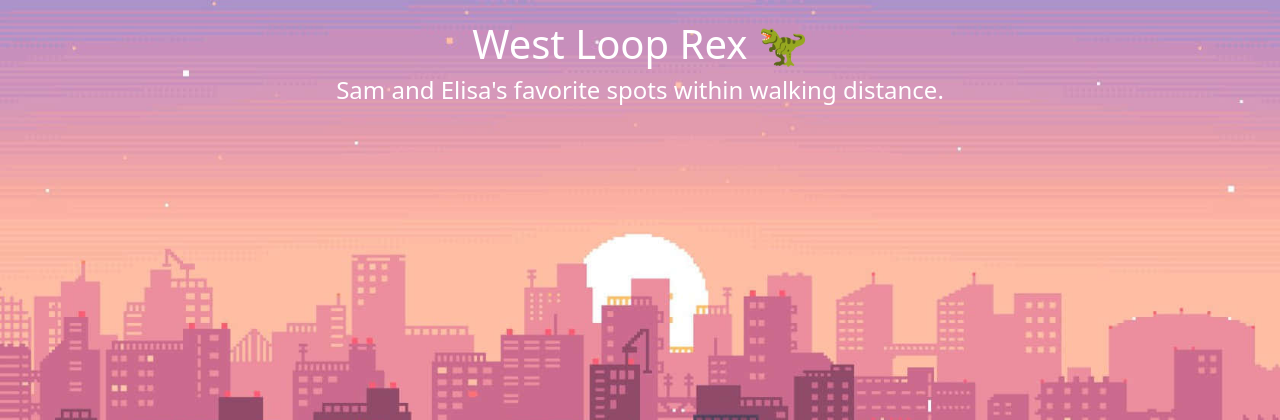
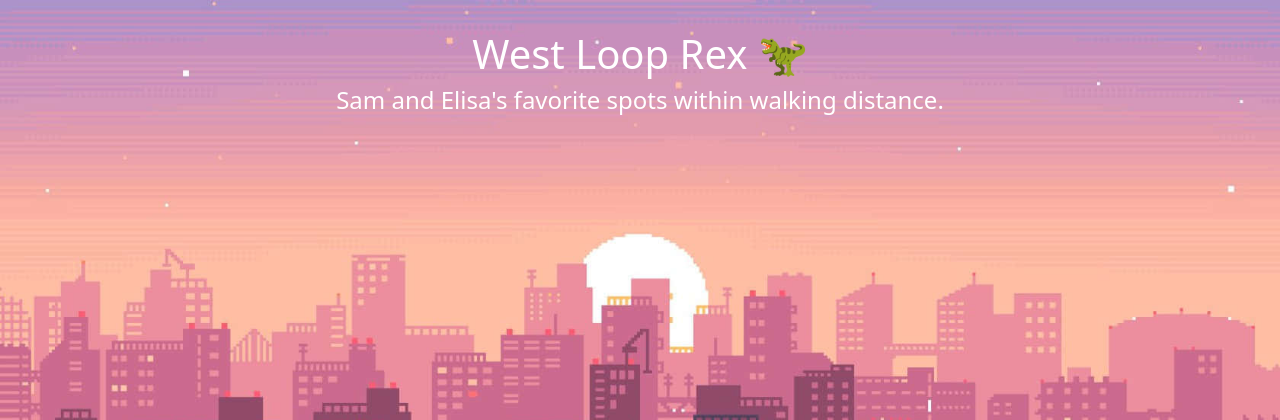
Before and after one commit to samlarson94/west-loop-recs, a Django app: page / in a window 1280 px wide. Shown: the top 420 px of the page. Run offline with Django 4.2, Linux system fonts and the light colour scheme; data that the repository does not hold is empty; some libraries are stand-ins or nearby versions.

Commit message:
slight css tweaks

```diff
--- a/brewery_map_project/brewery_map/templates/brewery_map/brewery_map.html
+++ b/brewery_map_project/brewery_map/templates/brewery_map/brewery_map.html
@@ -25,7 +25,6 @@
  <div class="container-fluid">
     <div class="row justify-content-center">
         <div class="col-md-6 mx-auto">
-
         {% for brewery in breweries %}
         <div class="card" style="width: 500px; margin:15px auto;">
             {% comment %} <img src="..." class="card-img-top" alt="..."> {% endcomment %}
--- a/brewery_map_project/static/brewery_map/styles.css
+++ b/brewery_map_project/static/brewery_map/styles.css
@@ -4,10 +4,12 @@ body {
     background-size: cover;
     background-repeat: no-repeat;
     background-attachment: fixed;
+    padding: 10px;
 }
 
 .title {
     color: white;
+    font-weight: bold;
 }
 
 .main-title {
```
